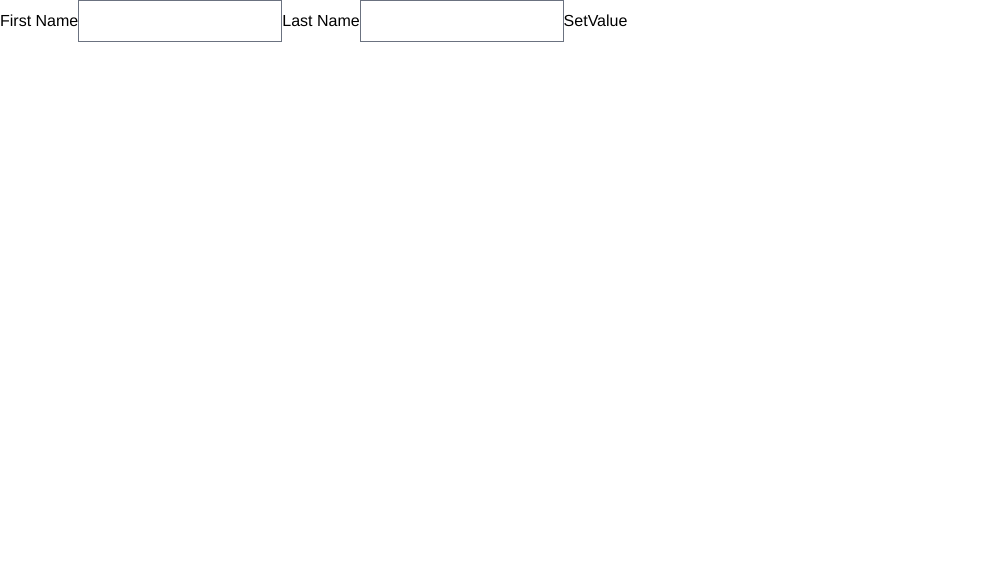
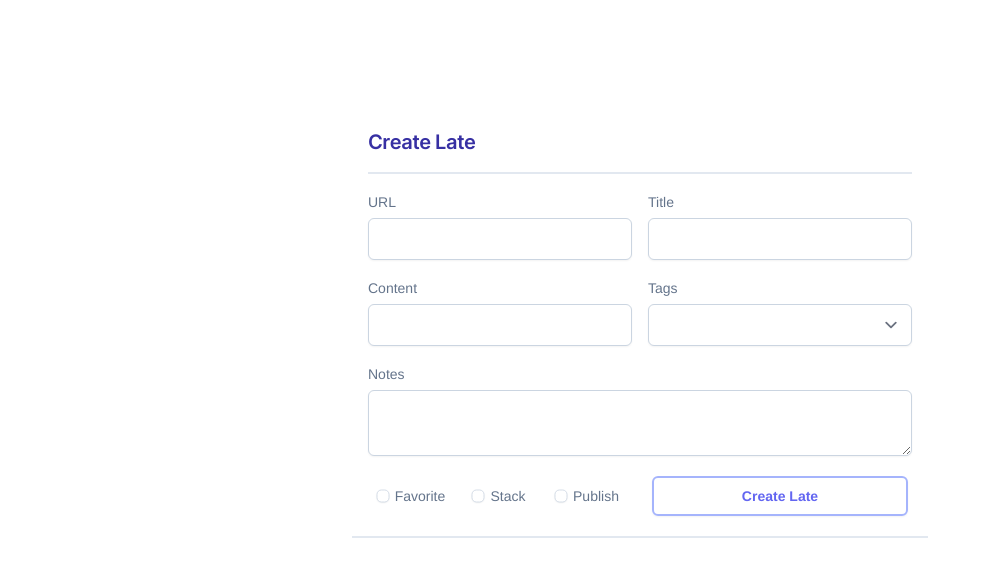
Before and after one commit to nonissue/collate, a Next.js app: page /late/create in a window 1280 px wide. Shown: the top 576 px of the page, without its empty margins (0-990 px from the left). Built offline with nearby package versions, Linux system fonts and the light colour scheme.

Commit message:
style create late form

```diff
--- a/src/pages/late/create.tsx
+++ b/src/pages/late/create.tsx
@@ -1,18 +1,57 @@
 import { useForm } from "react-hook-form";
 import { Prisma, Late } from "@prisma/client";
+import { ReactElement } from "react";
+
+import React from "react";
 
 type FormValues = Omit<Prisma.LateCreateInput, "owner" | "category" | "tags">;
 
-const test = Prisma.validator<Prisma.LateArgs>()({
-  select: { tags: false, category: false, owner: false },
-});
+// const test = Prisma.validator<Prisma.LateArgs>()({
+//   select: { tags: false, category: false, owner: false },
+// });
 
 type lateFormValues = Late;
+
+type test = Prisma.LateCreateArgs;
+
+type FormGroupProps = {
+  labelText: string;
+  children: ReactElement;
+  groupStyle?: string;
+};
+
+const FormGroup = ({ labelText, children, groupStyle }: FormGroupProps) => {
+  const StyledFormInput = React.cloneElement(children, {
+    className: `${children.props.className} mt-1 block w-full rounded-md border-slate-300 shadow-sm focus:border-indigo-300 focus:ring focus:ring-indigo-200 focus:ring-opacity-20 `,
+  });
+
+  return (
+    <label className={`block ${groupStyle}`}>
+      <span className="text-slate-500 text-sm font-[400]">{labelText}</span>
+
+      {StyledFormInput}
+    </label>
+  );
+};
+
+const FormCheckbox = ({ labelText, children }: FormGroupProps) => {
+  const StyledFormInput = React.cloneElement(children, {
+    className: `${children.props.className}  rounded-md scale-[80%] border-slate-300 shadow-sm focus:border-indigo-300 focus:ring focus:ring-indigo-200 focus:ring-opacity-20`,
+  });
+
+  return (
+    <label className="flex items-center px-1 justify-center">
+      {StyledFormInput}
+      <span className="text-slate-500 text-sm font-[400] p-1 ">
+        {labelText}
+      </span>
+    </label>
+  );
+};
 
 export default function LateCreate() {
   const {
     register,
-    setValue,
     handleSubmit,
     formState: { errors },
     // } = useForm<Omit<Prisma.LateCreateInput, "owner" | "category" | "tags">>();
@@ -21,20 +60,48 @@ export default function LateCreate() {
   const onSubmit = handleSubmit((data) => console.log(data));
 
   return (
-    <form onSubmit={onSubmit}>
-      <label>First Name</label>
-      <input {...register("url")} />
-      <label>Last Name</label>
-      <input {...register("title")} />
-      <button
-        type="button"
-        onClick={() => {
-          setValue("url", "luo"); // ✅
-          setValue("title", "hhihis"); // ❌: true is not string
-        }}
-      >
-        SetValue
-      </button>
-    </form>
+    <div className="max-w-xl p-4 mx-auto mt-24 grid py-4 divide-y-2 divide-slate-200 border-slate-200 border-b-2 text-slate-600">
+      <h1 className="font-sans font-semibold  tracking-tight text-xl text-indigo-800 py-4">
+        Create Late
+      </h1>
+      <form onSubmit={onSubmit} className="grid md:grid-cols-2 gap-4 pt-4">
+        <FormGroup labelText="URL">
+          <input {...register("url")} type="url" />
+        </FormGroup>
+        <FormGroup labelText="Title">
+          <input {...register("title")} type="text" />
+        </FormGroup>
+
+        <FormGroup labelText="Content">
+          <input {...register("content")} type="text" />
+        </FormGroup>
+        <FormGroup labelText="Tags">
+          <select {...register("notes")} />
+        </FormGroup>
+        <FormGroup labelText="Notes" groupStyle="md:col-span-2">
+          <textarea {...register("notes")} />
+        </FormGroup>
+        <div className="grid grid-cols-1 md:col-span-1 gap-4 content-center">
+          <div className="grid grid-cols-3 ">
+            <FormCheckbox labelText="Favorite">
+              <input {...register("favorite")} type="checkbox" />
+            </FormCheckbox>
+            <FormCheckbox labelText="Stack">
+              <input {...register("stack")} type="checkbox" />
+            </FormCheckbox>
+            <FormCheckbox labelText="Publish">
+              <input {...register("published")} type="checkbox" />
+            </FormCheckbox>
+          </div>
+        </div>
+        <button
+          type="button"
+          onClick={() => onSubmit()}
+          className="m-1 col-span-1 md:col-start-2 text-sm font-semibold text-indigo-500 bg-indigo-50/0 border-2 block form-input rounded-md border-indigo-300  shadow-sm hover:border-indigo-500 hover:ring hover:ring-indigo-200 hover:text-indigo-700 hover:ring-opacity-20 hover:bg-white duration-200"
+        >
+          Create Late
+        </button>
+      </form>
+    </div>
   );
 }
```
